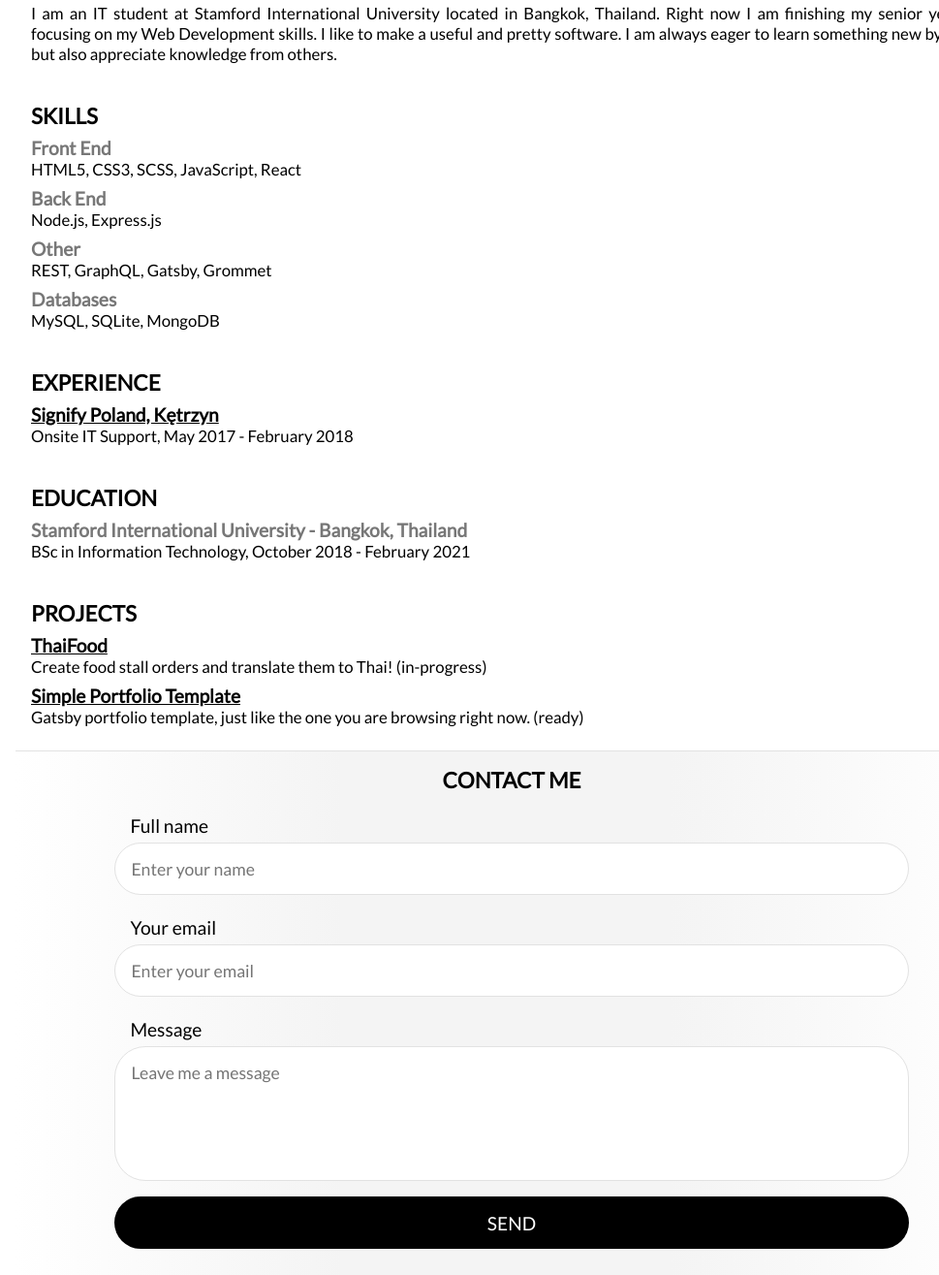
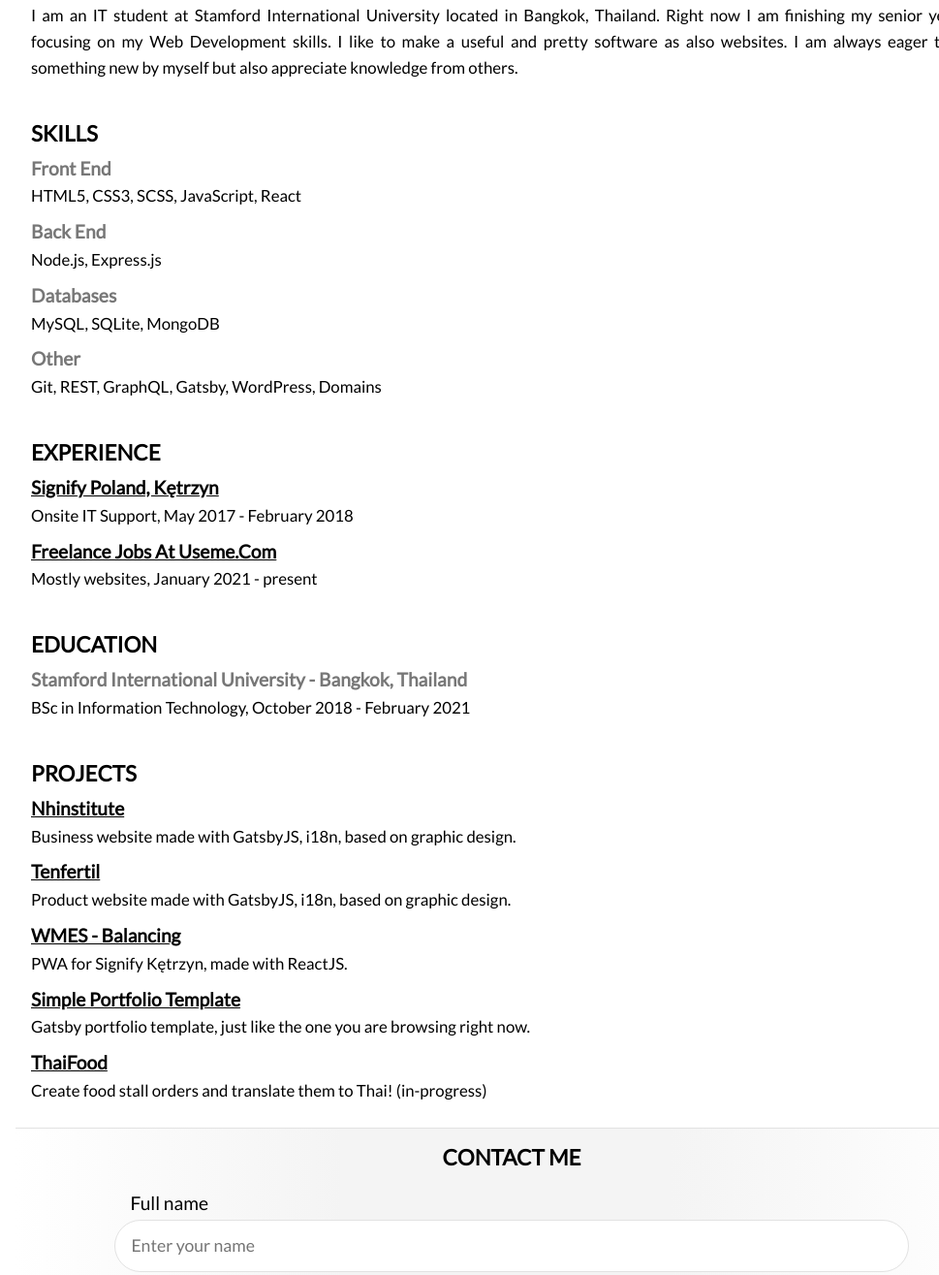
Before and after one commit to Alp3n/portfolio, a Gatsby site: page / in a window 1280 px wide. Shown: the part 420-1735 px from the top of the page at 97% size, without its empty margins (112-1081 px from the left). Built offline with nearby package versions, Linux system fonts and the light colour scheme; Gatsby itself is replaced by a stand-in of ours.

Commit message:
small fixes and added some data

```diff
--- a/src/components/card-image/card-image.jsx
+++ b/src/components/card-image/card-image.jsx
@@ -11,7 +11,7 @@
         query ImageQuery {
           portrait: file(relativePath: { eq: "me.jpg" }) {
             childImageSharp {
-              fixed(width: 120, height: 120) {
+              fixed(width: 120, height: 120, quality: 100) {
                 ...GatsbyImageSharpFixed
               }
             }
--- a/src/components/navbar-link/navbar-link.jsx
+++ b/src/components/navbar-link/navbar-link.jsx
@@ -3,7 +3,7 @@
 
 import navbarLinkStyles from "./navbar-link.module.scss"
 
-export default function NavbarLink({ title, href }) {
+export default function NavbarLink({ title }) {
   return (
     <Link className={navbarLinkStyles.navbarLink} to={title} smooth={true}>
       {title}
--- a/src/components/navbar-link/navbar-link.module.scss
+++ b/src/components/navbar-link/navbar-link.module.scss
@@ -9,6 +9,7 @@
   font-size: 1.1em;
   font-weight: bold;
   color: $color-black;
+  cursor: pointer;
 
   &:active {
     color: $color-black;
--- a/src/components/section-item/section-item.module.scss
+++ b/src/components/section-item/section-item.module.scss
@@ -2,6 +2,7 @@
 
 .sectionItem {
   margin: 8px 0;
+  line-height: 1.6;
 
   a {
     margin: 0;
@@ -25,10 +26,6 @@
     color: $color-gray;
   }
 
-  // .sectionItemTitle:hover {
-  //   color: black;
-  // }
-
   .sectionItemTitleLink {
     text-decoration: underline;
     color: $color-black;
--- a/src/data/data.js
+++ b/src/data/data.js
@@ -1,32 +1,18 @@
 export const data = {
   firstName: "Adam",
   lastName: "Walukiewicz",
-  jobTitle: "full stack web developer",
+  jobTitle: "front end web developer",
   location: "Bangkok, Thailand",
   img: "/images/me.jpg",
   socialMedia: {
     gitHub: {
       name: "GitHub",
       href: "https://github.com/alp3n",
-      // icon: "../images/svg/005-github.svg",
     },
     linkedIn: {
       name: "LinkedIn",
       href: "https://www.linkedin.com/in/adam-walukiewicz-b08bb9164",
-      // icon: "../images/svg/004-linkedin.svg",
     },
-    // twitter: {
-    //   href: "link",
-    //   icon: "../images/svg/002-twitter.svg",
-    // },
-    // facebook: {
-    //   href: "link",
-    //   icon: "../images/svg/003-facebook.svg",
-    // },
-    // instagram: {
-    //   href: "link",
-    //   icon: "../images/svg/001-instagram.svg",
-    // },
   },
   sections: [
     {
@@ -34,7 +20,7 @@
       isSimple: true,
       name: "About me",
       simpleText:
-        "I am an IT student at Stamford International University located in Bangkok, Thailand. Right now I am finishing my senior year and focusing on my Web Development skills. I like to make a useful and pretty software. I am always eager to learn something new by myself but also appreciate knowledge from others.",
+        "I am an IT student at Stamford International University located in Bangkok, Thailand. Right now I am finishing my senior year and focusing on my Web Development skills. I like to make a useful and pretty software as also websites. I am always eager to learn something new by myself but also appreciate knowledge from others.",
       items: null,
     },
     {
@@ -52,8 +38,12 @@
           info: "Node.js, Express.js",
           href: null,
         },
-        { title: "Other", info: "REST, GraphQL, Gatsby, Grommet", href: null },
         { title: "Databases", info: "MySQL, SQLite, MongoDB", href: null },
+        {
+          title: "Other",
+          info: "Git, REST, GraphQL, Gatsby, WordPress, Domains",
+          href: null,
+        },
       ],
     },
     {
@@ -65,6 +55,11 @@
           title: "Signify Poland, Kętrzyn",
           info: "Onsite IT Support, May 2017 - February 2018",
           href: "https://www.signify.com/",
+        },
+        {
+          title: "Freelance jobs at useme.com",
+          info: "Mostly websites, January 2021 - present",
+          href: "https://useme.com/pl/",
         },
       ],
     },
@@ -86,17 +81,34 @@
       name: "Projects",
       items: [
         {
+          title: "nhinstitute",
+          info:
+            "Business website made with GatsbyJS, i18n, based on graphic design.",
+          href: "https://nhinstitute.pl",
+        },
+        {
+          title: "tenfertil",
+          info:
+            "Product website made with GatsbyJS, i18n, based on graphic design.",
+          href: "https://tenfertil.pl",
+        },
+        {
+          title: "WMES - Balancing",
+          info: "PWA for Signify Kętrzyn, made with ReactJS.",
+          href: "https://github.com/alp3n/wmes-balansowanie",
+        },
+        {
+          title: "Simple Portfolio Template",
+          info:
+            "Gatsby portfolio template, just like the one you are browsing right now.",
+          href: "https://github.com/alp3n/portfolio",
+        },
+        {
           title: "ThaiFood",
           info:
             "Create food stall orders and translate them to Thai! (in-progress)",
           href: "https://github.com/alp3n/thaifood-client",
         },
-        {
-          title: "Simple Portfolio Template",
-          info:
-            "Gatsby portfolio template, just like the one you are browsing right now. (ready)",
-          href: "https://github.com/alp3n/portfolio",
-        },
       ],
     },
   ],
```
Also changed, not shown: README.md.
